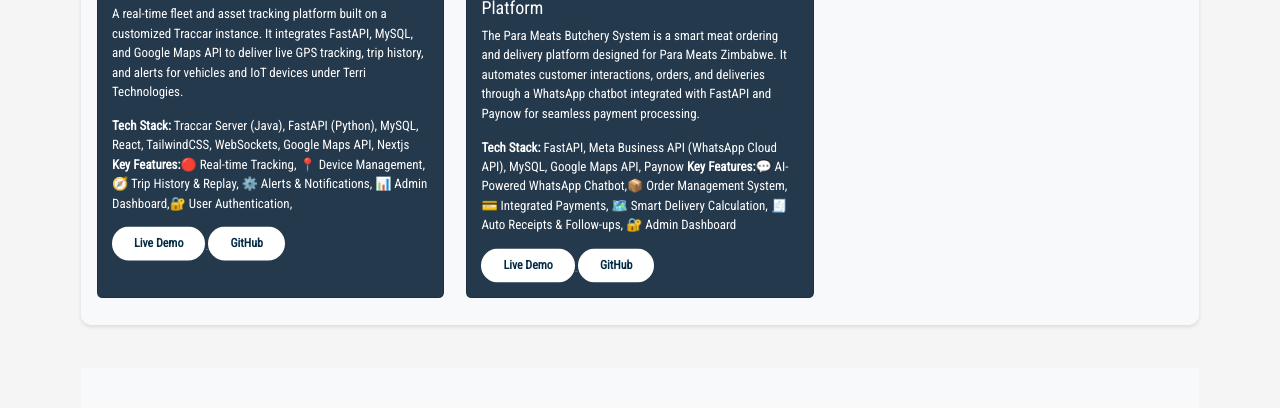
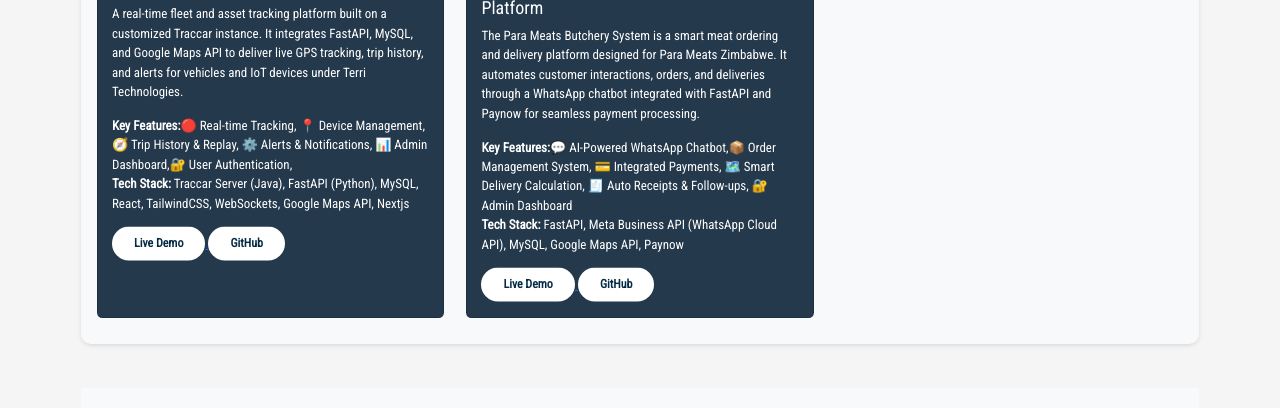
Before and after one commit to munashemuchinako741/website, a plain HTML site: page projects.html in a window 1280 px wide. Shown: the part 1008-1416 px from the top of the page. Drawn offline with nearby package versions, Linux system fonts and the light colour scheme; a web font is replaced by a local one.

Commit message:
Rearrange tech stack and key features in project descriptions for better readability; remove commented-out carousel section

```diff
--- a/projects.html
+++ b/projects.html
@@ -274,8 +274,8 @@
             <p class="card-text">
               A real-time fleet and asset tracking platform built on a customized Traccar instance. It integrates FastAPI, MySQL, and Google Maps API to deliver live GPS tracking, trip history, and alerts for vehicles and IoT devices under Terri Technologies.            </p>
             <p class="card-text">
-              <strong>Tech Stack:</strong> Traccar Server (Java), FastAPI (Python), MySQL, React, TailwindCSS, WebSockets, Google Maps API, Nextjs<br>
-              <strong>Key Features:</strong>🔴 Real-time Tracking, 📍 Device Management, 🧭 Trip History & Replay, ⚙️ Alerts & Notifications, 📊 Admin Dashboard,🔐 User Authentication, </p>
+              <strong>Key Features:</strong>🔴 Real-time Tracking, 📍 Device Management, 🧭 Trip History & Replay, ⚙️ Alerts & Notifications, 📊 Admin Dashboard,🔐 User Authentication,<br>
+              <strong>Tech Stack:</strong> Traccar Server (Java), FastAPI (Python), MySQL, React, TailwindCSS, WebSockets, Google Maps API, Nextjs</p>
             <div class="mt-3">
               <a href="https://tracking.territechnologies.net/"><button class="button-1 btn-animate">Live Demo</button>
               </a>
@@ -295,8 +295,9 @@
             <p class="card-text">
               The Para Meats Butchery System is a smart meat ordering and delivery platform designed for Para Meats Zimbabwe. It automates customer interactions, orders, and deliveries through a WhatsApp chatbot integrated with FastAPI and Paynow for seamless payment processing.            </p>
             <p class="card-text">
-              <strong>Tech Stack:</strong> FastAPI, Meta Business API (WhatsApp Cloud API), MySQL, Google Maps API, Paynow
-               <strong>Key Features:</strong>💬 AI-Powered WhatsApp Chatbot,📦 Order Management System, 💳 Integrated Payments, 🗺️ Smart Delivery Calculation, 🧾 Auto Receipts & Follow-ups, 🔐 Admin Dashboard
+               <strong>Key Features:</strong>💬 AI-Powered WhatsApp Chatbot,📦 Order Management System, 💳 Integrated Payments, 🗺️ Smart Delivery Calculation, 🧾 Auto Receipts & Follow-ups, 🔐 Admin Dashboard<br>
+                <strong>Tech Stack:</strong> FastAPI, Meta Business API (WhatsApp Cloud API), MySQL, Google Maps API, Paynow
+
             </p>
             <div class="mt-3">
               <a href="https://wa.me/15556482621?text=Hi%20Para%20Meats%20Team!%20I%27d%20like%20to%20buy%20meat%20from%20your%20butchery.%20%F0%9F%8D%96"><button class="button-1 btn-animate">Live Demo</button>
@@ -310,47 +311,6 @@
     </div>
   </div>
 </section>
-
-<!-- Carousel Section
-<section class="py-5">
-  <div class="container">
-    <div id="projectCarousel" class="carousel slide" data-bs-ride="carousel">
-      <div class="carousel-inner">
-        <div class="carousel-item active">
-          <img src="img/project1.avif" class="d-block w-100" alt="Project 1" />
-        </div>
-        <div class="carousel-item">
-          <img src="img/project2.png" class="d-block w-100" alt="Project 2" />
-        </div>
-                <div class="carousel-item">
-          <img src="img/project3.png" class="d-block w-100" alt="Project 3" />
-        </div>
-        <div class="carousel-item">
-          <img src="img/project4.png" class="d-block w-100" alt="Project 4" />
-        </div>
-      </div>
-      <button
-        class="carousel-control-prev"
-        type="button"
-        data-bs-target="#projectCarousel"
-        data-bs-slide="prev"
-      >
-        <span class="carousel-control-prev-icon" aria-hidden="true"></span>
-        <span class="visually-hidden">Previous</span>
-      </button>
-      <button
-        class="carousel-control-next"
-        type="button"
-        data-bs-target="#projectCarousel"
-        data-bs-slide="next"
-      >
-        <span class="carousel-control-next-icon" aria-hidden="true"></span>
-        <span class="visually-hidden">Next</span>
-      </button>
-    </div>
-  </div>
-</section>
--->
 <!-- Call-to-Action Section -->
 <section class="py-5 bg-light">
   <div class="container text-center">
```
